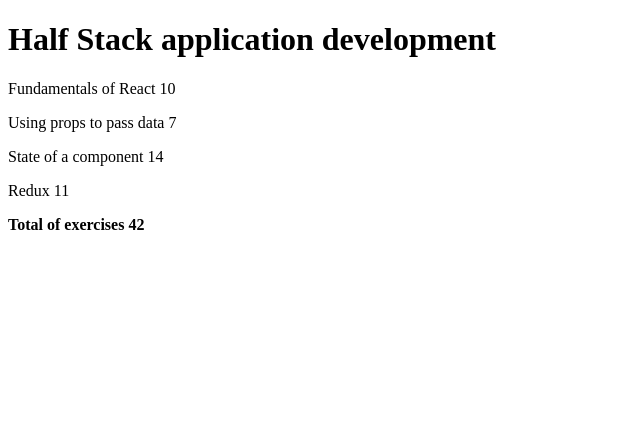
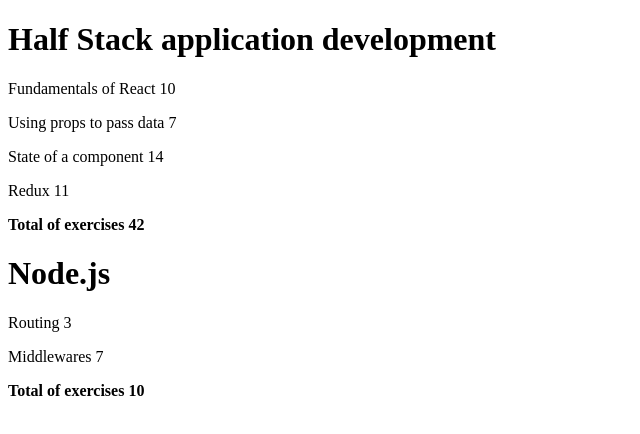
Before and after one commit to andrewtio/fullstackopen, a React (Create React App) app in the folder part2/course-contents/: page / in a window 1280 px wide. Shown: the top 434 px of the page, without its empty margins (0-640 px from the left). Built offline with nearby package versions, Linux system fonts and the light colour scheme.

Commit message:
2.5 Seperate Module

```diff
--- a/part2/course-contents/src/App.js
+++ b/part2/course-contents/src/App.js
@@ -2,9 +2,18 @@ import React from 'react'
 import Course from './components/Course'
 
 const App = ({ course }) => {
+  console.log("course", course)
+  const courses = () =>
+    course.map(course =>
+      <Course
+        key={course.id}
+        course={course}
+      />
+    );
+  console.log("courses map", courses())
   return (
     <>
-      <Course course={course} />
+      {courses()}
     </>
   )
 }
--- a/part2/course-contents/src/components/Content.js
+++ b/part2/course-contents/src/components/Content.js
@@ -1,13 +1,21 @@
 import React from 'react'
 import Part from './Part'
 
-const Content = (props) => {
+const Content = ({ parts }) => {
+  console.log("parts content", parts)
+  const rows = () =>
+    parts.map((part, i) =>
+      <Part
+        key={i}
+        name={part.name}
+        part={part.parts}
+        exercises={part.exercises}
+      />
+    )
+
   return (
     <>
-      <Part part={props.parts[0].name} exercises={props.parts[0].exercises} />
-      <Part part={props.parts[1].name} exercises={props.parts[1].exercises} />
-      <Part part={props.parts[2].name} exercises={props.parts[2].exercises} />
-      <Part part={props.parts[3].name} exercises={props.parts[3].exercises} />
+      {rows()}
     </>
   )
 }
--- a/part2/course-contents/src/components/Course.js
+++ b/part2/course-contents/src/components/Course.js
@@ -3,13 +3,13 @@ import Header from './Header'
 import Content from './Content'
 import Total from './Total'
 
-const Course = (course) => {
-  console.log("course props", course.course)
+const Course = ({ course }) => {
+  console.log("course parts2", course)
   return (
     <>
-      <Header course={course.course.name} />
-      <Content parts={course.course.parts} />
-      <Total parts={course.course.parts} />
+      <Header course={course.name} />
+      <Content parts={course.parts} />
+      <Total parts={course.parts} />
     </>
   )
 }
--- a/part2/course-contents/src/components/Part.js
+++ b/part2/course-contents/src/components/Part.js
@@ -3,7 +3,7 @@ import React from 'react'
 const Part = (props) => {
   return (
     <>
-      <p>{props.part} {props.exercises}</p>
+      <p>{props.name} {props.part} {props.exercises}</p>
     </>
   )
 }
--- a/part2/course-contents/src/components/Total.js
+++ b/part2/course-contents/src/components/Total.js
@@ -4,13 +4,13 @@ const Total = (props) => {
   const exercises =
     props.parts.map(part => part.exercises)
 
-  console.log("exercisesArray", exercises)
+  // console.log("exercisesArray", exercises)
 
   const totalExercises =
     exercises.reduce((s, p) => s + p)
 
-  console.log("parts", props.parts)
-  console.log("total", totalExercises)
+  // console.log("parts", props.parts)
+  // console.log("total", totalExercises)
   return (
     <>
       <p>
--- a/part2/course-contents/src/index.js
+++ b/part2/course-contents/src/index.js
@@ -2,28 +2,53 @@ import React from 'react'
 import ReactDOM from 'react-dom'
 import App from './App'
 
-const course = {
+const courses = [
+  {
     name: 'Half Stack application development',
+    id: 1,
     parts: [
       {
         name: 'Fundamentals of React',
-      exercises: 10
+        exercises: 10,
+        id: 1
       },
       {
         name: 'Using props to pass data',
-      exercises: 7
+        exercises: 7,
+        id: 2
       },
       {
         name: 'State of a component',
-      exercises: 14
+        exercises: 14,
+        id: 3
       },
       {
         name: 'Redux',
-      exercises: 11
+        exercises: 11,
+        id: 4
+      }
+    ]
+  },
+  {
+    name: 'Node.js',
+    id: 2,
+    parts: [
+      {
+        name: 'Routing',
+        exercises: 3,
+        id: 1
+      },
+      {
+        name: 'Middlewares',
+        exercises: 7,
+        id: 2
       }
     ]
   }
+]
+
+const results = courses.map(course => course.parts);
+console.log("course.parts", results)
 
 
-
-ReactDOM.render(<App course={course} />, document.getElementById('root'))
+ReactDOM.render(<App course={courses} />, document.getElementById('root'))
```
Lines whose indentation alone changed are shown as unchanged.
